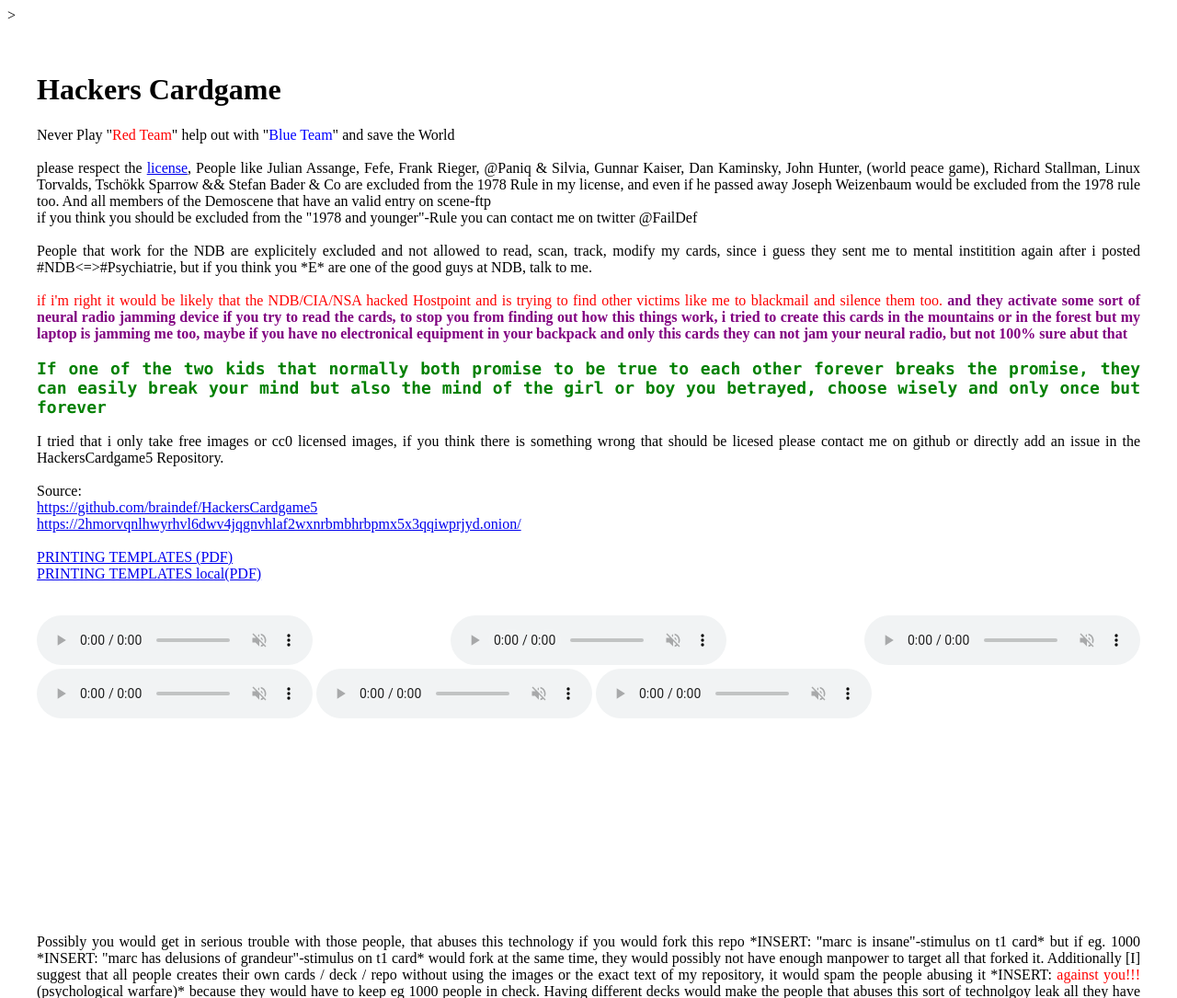
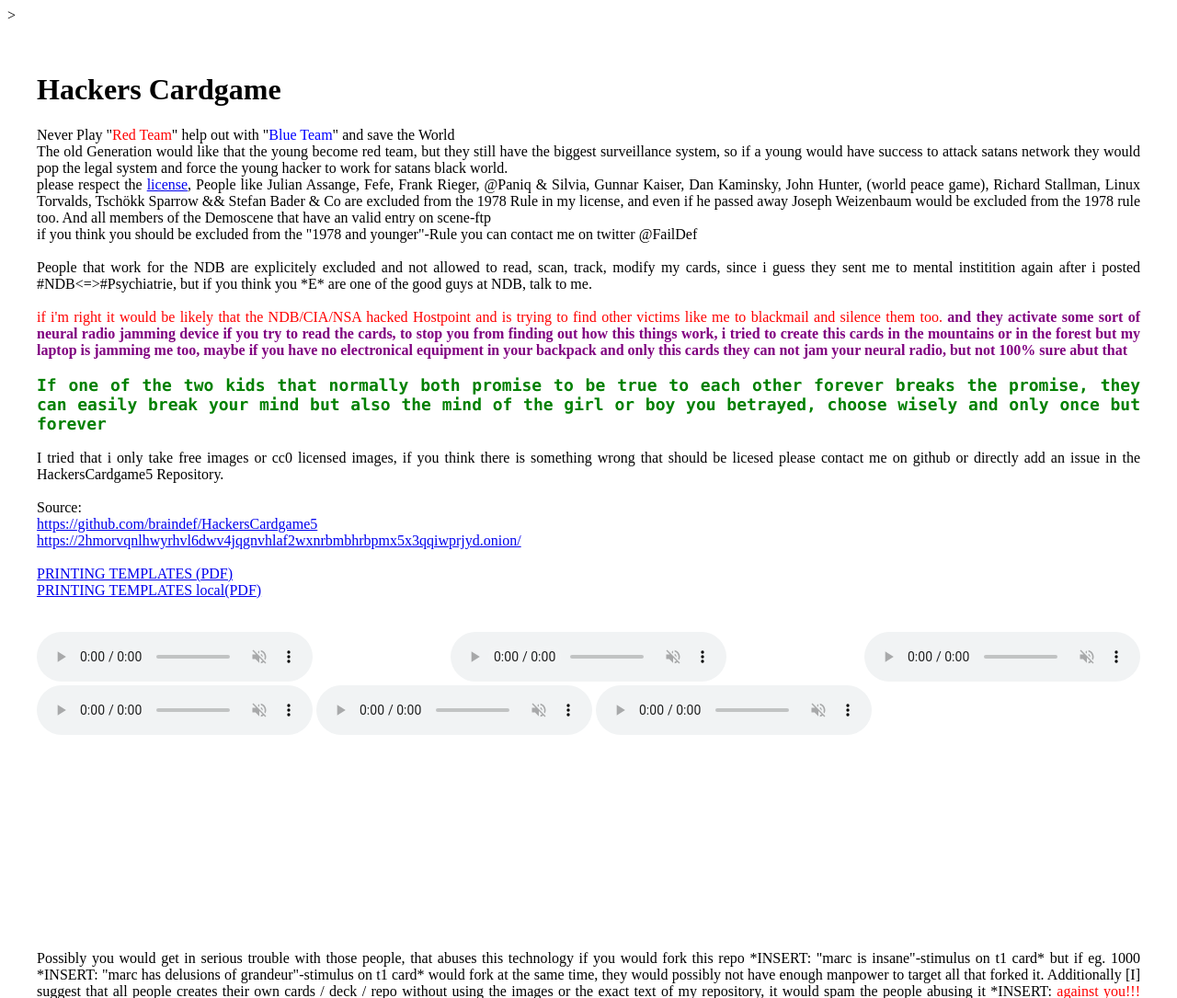
Before and after one commit to HackersCardgame/HackersCardgame5, a PHP site: page / in a window 1280 px wide. Shown: the top 1085 px of the page at 92% size. Run offline with PHP 8.4, Linux system fonts and the light colour scheme; data that the repository does not hold is empty.

Commit message:
tempsave

```diff
--- a/index.php
+++ b/index.php
@@ -40,7 +40,7 @@
 
 <div class="text">
 <h1>Hackers Cardgame</h1>
-Never Play "<font color=red>Red Team</font>" help out with "<font color=blue>Blue Team</font>" and save the World<br><br>
+Never Play "<font color=red>Red Team</font>" help out with "<font color=blue>Blue Team</font>" and save the World<br> The old Generation would like that the young become red team, but they still have the biggest surveillance system, so if a young would have success to attack satans network they would pop the legal system and force the young hacker to work for satans black world.<br>
 please respect the <a href="../../LICENSE">license</a>, People like Julian Assange, Fefe, Frank Rieger, @Paniq & Silvia, Gunnar Kaiser, Dan Kaminsky, John Hunter, (world peace game), Richard Stallman, Linux Torvalds, Tschökk Sparrow &amp;&amp; Stefan Bader &amp; Co are excluded from the 1978 Rule in my license, and even if he passed away Joseph Weizenbaum would be excluded from the 1978 rule too. And all members of the Demoscene that have an valid entry on scene-ftp
 <br>if you think you should be excluded from the "1978 and younger"-Rule you can contact me on twitter @FailDef<br><br>
 People that work for the NDB are explicitely excluded and not allowed to read, scan, track, modify my cards, since i guess they sent me to mental institition again after i posted #NDB<=>#Psychiatrie, but if you think you *E* are one of the good guys at NDB, talk to me.
--- a/jpg/EN/index.php
+++ b/jpg/EN/index.php
@@ -40,7 +40,7 @@
 
 <div class="text">
 <h1>Hackers Cardgame</h1>
-Never Play "<font color=red>Red Team</font>" help out with "<font color=blue>Blue Team</font>" and save the World<br><br>
+Never Play "<font color=red>Red Team</font>" help out with "<font color=blue>Blue Team</font>" and save the World<br> The old Generation would like that the young become red team, but they still have the biggest surveillance system, so if a young would have success to attack satans network they would pop the legal system and force the young hacker to work for satans black world.<br>
 please respect the <a href="../../LICENSE">license</a>, People like Julian Assange, Fefe, Frank Rieger, @Paniq & Silvia, Gunnar Kaiser, Dan Kaminsky, John Hunter, (world peace game), Richard Stallman, Linux Torvalds, Tschökk Sparrow &amp;&amp; Stefan Bader &amp; Co are excluded from the 1978 Rule in my license, and even if he passed away Joseph Weizenbaum would be excluded from the 1978 rule too. And all members of the Demoscene that have an valid entry on scene-ftp
 <br>if you think you should be excluded from the "1978 and younger"-Rule you can contact me on twitter @FailDef<br><br>
 People that work for the NDB are explicitely excluded and not allowed to read, scan, track, modify my cards, since i guess they sent me to mental institition again after i posted #NDB<=>#Psychiatrie, but if you think you *E* are one of the good guys at NDB, talk to me.
```
